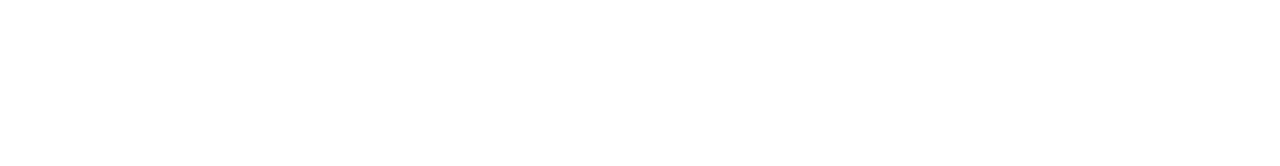
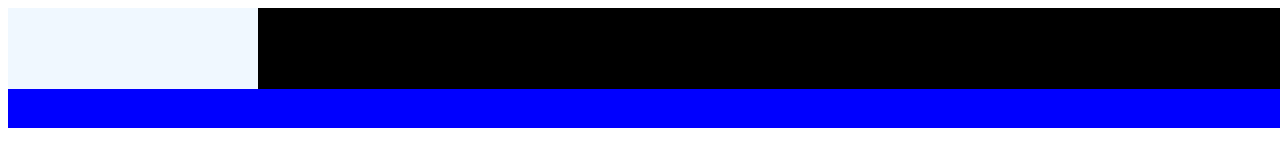
Before and after one commit to jacksonsr451/escola, a plain HTML site: page index.html in a window 1280 px wide. Drawn offline with Linux system fonts and the light colour scheme.

Commit message:
criando as divs na nav

```diff
--- a/index.html
+++ b/index.html
@@ -8,6 +8,11 @@
     <link rel="stylesheet" href="styles.css">
 </head>
 <body>
-
+    <header>
+        <div class="logo"></div>
+        <div class="menu"></div>
+    </header>
+    <main></main>
+    <footer></footer>
 </body>
 </html>
--- a/styles.css
+++ b/styles.css
@@ -0,0 +1,20 @@
+header {
+    display: flex;
+    flex-direction: column;
+    width: 100vw;
+    height: 120px;
+
+    background-color: black;
+}
+
+header > .logo {
+    width: 250px;
+    height: 250px;
+    background-color: aliceblue;
+}
+
+header > .menu {
+    width: 100%;
+    height: 100%;
+    background-color: blue;
+}
```
